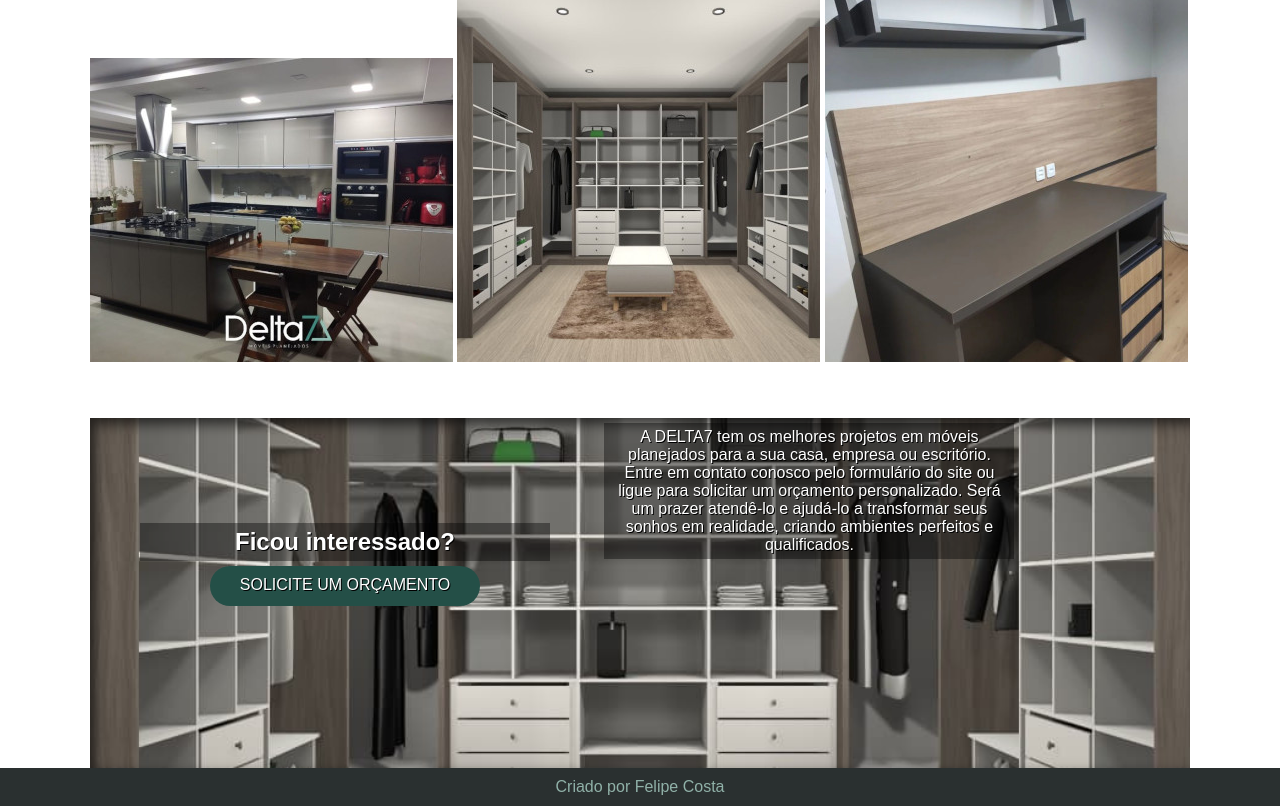
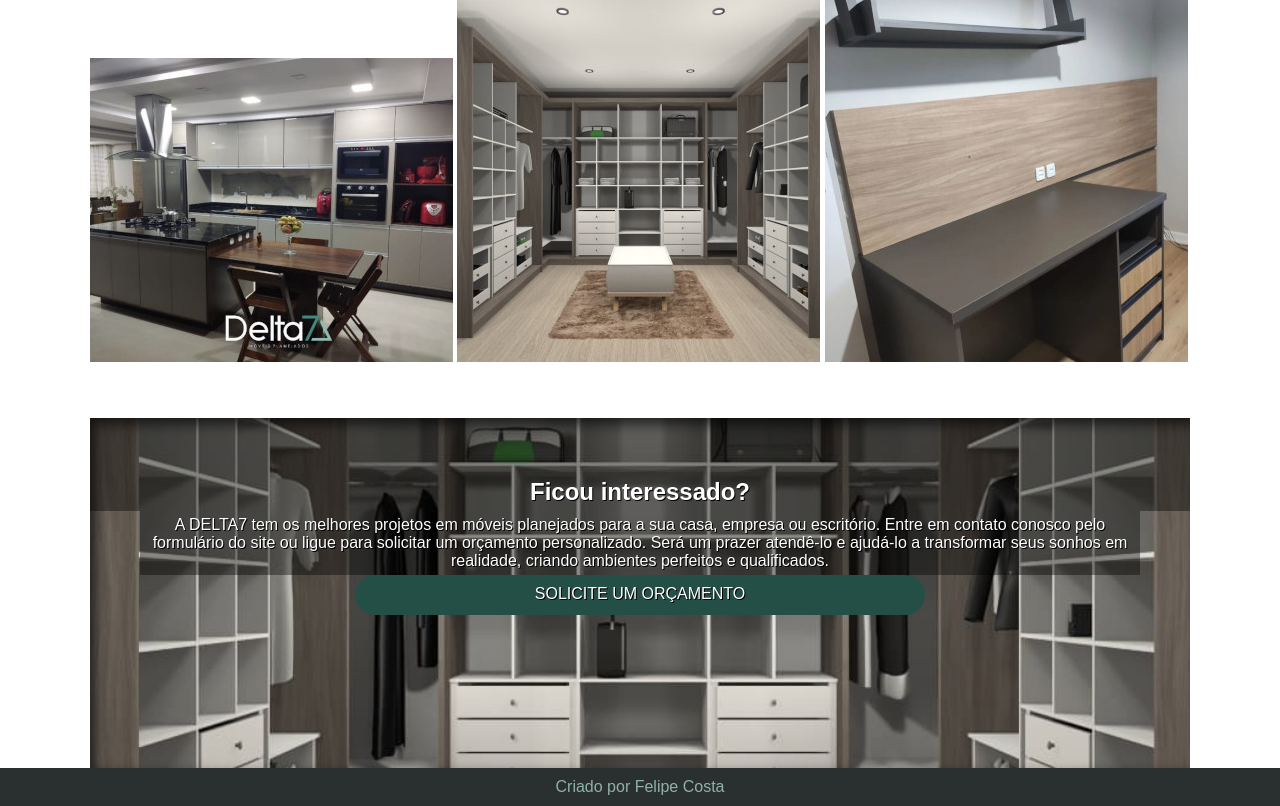
Before and after one commit to felipejlc/felipe-projetos, a PHP site: page / in a window 1280 px wide. Shown: the part 1926-2732 px from the top of the page. Run offline with PHP 8.4, Linux system fonts and the light colour scheme.

Commit message:
Atualização index

```diff
--- a/projeto-moveis/estilos/style.css
+++ b/projeto-moveis/estilos/style.css
@@ -239,40 +239,49 @@ section.imagem {
  }
 
  section.imagem > h2 {
-    display: inline-block;
+    display: block;
     padding: 5px;
     background-color: #00000063;
     text-shadow: 1px 1px 0px black;
     text-align: center;
-    width: 400px;
-    margin: 80px 0px 0px 50px;
+    /*width: 400px;*/
+    padding-top: 60px;
+
  }
 
  section.imagem > p {
-    display: inline-block;
+    display: block;
     padding: 5px;
     background-color: #00000063;
     text-shadow: 1px 1px 0px black;
     text-align: center;
-    width: 400px;
-    margin: 5px 0px 0px 50px;
+    width: 90%;
+    margin: auto;
+    /*margin: 5px 0px 0px 50px;*/
  }
 
  section.imagem > p.botao {
-    display: inline-block;
+    display: block;
     padding: 10px;
     background-color: var(--cor1);
     text-shadow: 1px 1px 0px black;
     border-radius: 50px;
-    width: 250px;
+    width: 50%;
     height: 20px;
-    margin: 5px 0px 0px 120px;
+    /*margin: 5px 0px 0px 120px;*/
+    margin: auto;
  }
+
+ section.imagem > p.botao:hover {
+    border: 1px solid white;
+}
 
  section.imagem > p.botao > a {
     text-decoration: none;
     color: white;
 }
+
+
 
  section#img01 {
     background-image: url('../imagens/img-originais/closed-original.jpg');
```
